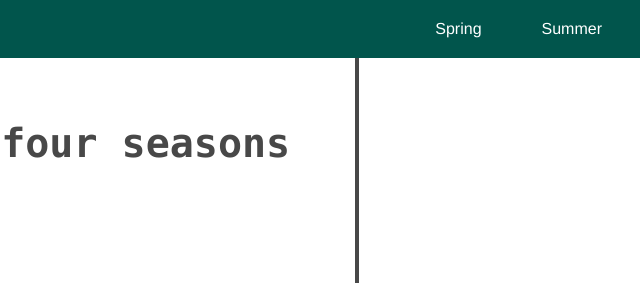
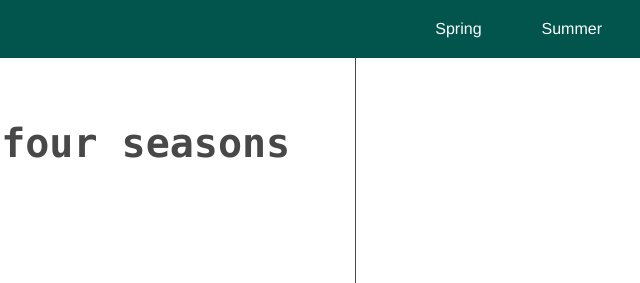
Before and after one commit to JiaLeXian/mini_website, a plain HTML site: page index.html in a window 1280 px wide. Shown: the top 283 px of the page, 456-1096 px from the left. Drawn offline with Linux system fonts and the light colour scheme; grey boxes are pictures that could not be loaded.

Commit message:
Update home.css

```diff
--- a/home.css
+++ b/home.css
@@ -31,7 +31,7 @@ h2 {
 
 h1 {
 	font: bold 250% Consolas, Monaco, monospace;
-	border-right: .1em solid #484848;
+	border-right: .03em solid #484848;
 	width: 800px;
   color:#484848;
 	padding:120px;
```
